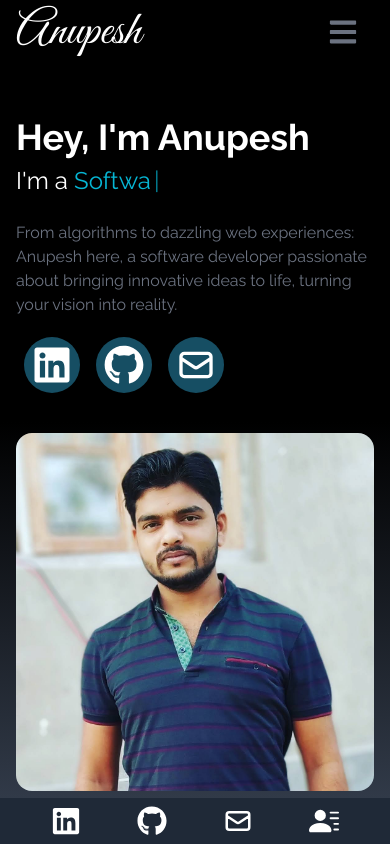
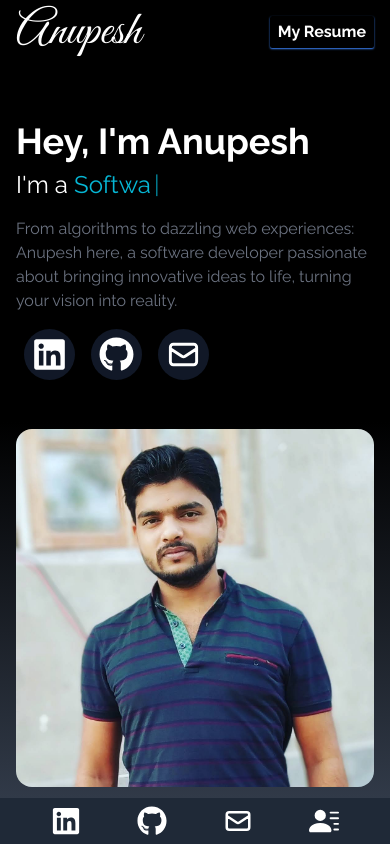
Before and after one commit to AnupeshVerma/Portfolio, a React (Create React App) app: page / in a window 390 px wide. Shown: the top 844 px of the page. Built offline with nearby package versions, Linux system fonts and the light colour scheme; the HTML template or start-up script is replaced by a standard one.

Commit message:
added resume to navbar

```diff
--- a/public/index.html
+++ b/public/index.html
@@ -12,7 +12,7 @@
     <link rel="apple-touch-icon" href="%PUBLIC_URL%/logo192.png" />
     <link rel="manifest" href="%PUBLIC_URL%/manifest.json" />
 
-    <title>Anupesh's Resume</title>
+    <title>Anupesh's Portfolio</title>
   </head>
   <body>
     <noscript>You need to enable JavaScript to run this app.</noscript>
--- a/src/components/Home.jsx
+++ b/src/components/Home.jsx
@@ -1,9 +1,7 @@
 import React, { useEffect } from "react";
 import heroImage from "../assets/heroImage.jpg";
-import { FaCircleArrowRight } from "react-icons/fa6";
 import { FaGithub, FaLinkedin } from "react-icons/fa";
 import { HiOutlineMail } from "react-icons/hi";
-import { Link } from "react-scroll";
 import { Typewriter } from "react-simple-typewriter";
 import { motion } from "framer-motion";
 
@@ -16,19 +14,19 @@ const Home = () => {
     {
       id: 1,
       name: "LinkedIn",
-      icon: <FaLinkedin size={40} />,
+      icon: <FaLinkedin size={35} />,
       href: "https://www.linkedin.com/in/AnupeshVerma/",
     },
     {
       id: 2,
       name: "GitHub",
-      icon: <FaGithub size={40} />,
+      icon: <FaGithub size={35} />,
       href: "https://github.com/anupeshverma",
     },
     {
       id: 3,
       name: "Mail",
-      icon: <HiOutlineMail size={40} />,
+      icon: <HiOutlineMail size={35} />,
       href: "mailto:Anupeshkverma121@gmail.com",
     },
   ];
@@ -62,7 +60,7 @@ const Home = () => {
               />
             </span>
           </div>
-          <p className="text-gray-500 py-4 max-w-md">
+          <p className="text-gray-500 py-2 max-w-md">
             From algorithms to dazzling web experiences: Anupesh here, a
             software developer passionate about bringing innovative ideas to
             life, turning your vision into reality.
@@ -74,7 +72,7 @@ const Home = () => {
                 <li
                   key={id}
                   className={
-                    "my-1 mx-2 p-2 rounded-full duration-300 bg-cyan-900 text-cyan-600"
+                    "m-2 p-2 rounded-full duration-300 bg-gray-900 "
                   }
                 >
                   <a
--- a/src/components/NavBar.jsx
+++ b/src/components/NavBar.jsx
@@ -1,9 +1,8 @@
-import React, { useState } from "react";
-import { FaBars, FaTimes } from "react-icons/fa";
+import React from "react";
 import { Link } from "react-scroll";
+import { motion } from "framer-motion";
 
 const NavBar = () => {
-  const [nav, setNav] = useState(false);
 
   const links = [
     // Navigate according to the name given during function return
@@ -33,33 +32,13 @@ const NavBar = () => {
         ))}
       </ul>
 
-      <div
-        id="hamburger"
-        onClick={() => setNav(!nav)}
-        className="cursor-pointer pr-4 z-10 text-gray-500 md:hidden"
-      >
-        {nav ? <FaTimes size={30} /> : <FaBars size={30} />}
-      </div>
-
-      {nav && (
-        <ul className="flex flex-col justify-center items-center absolute top-0 left-0 w-full bg-gradient-to-b from-black to-gray-700">
-          {links.map(({ link, id }) => (
-            <li
-              key={id}
-              className="px-4 py-6 cursor-pointer capitalize font-medium text-4xl text-gray-400 hover:scale-105 duration-200"
-            >
-              <Link
-                onClick={() => setNav(!nav)}
-                to={link}
-                smooth
-                duration={500}
-              >
-                {link}
-              </Link>
-            </li>
-          ))}
-        </ul>
-      )}
+      <motion.div id="resumeMobileView" className="md:hidden">
+        <button className="px-2 py-1 font-bold shadow-sm shadow-blue-500 rounded-sm">
+          <a href="https://drive.google.com/file/d/1WzSwm9ztfZEup4NHN9gtIhfNvNpKLdaw/view?usp=drive_link">
+            My Resume
+          </a>
+        </button>
+      </motion.div>
     </div>
   );
 };
```
